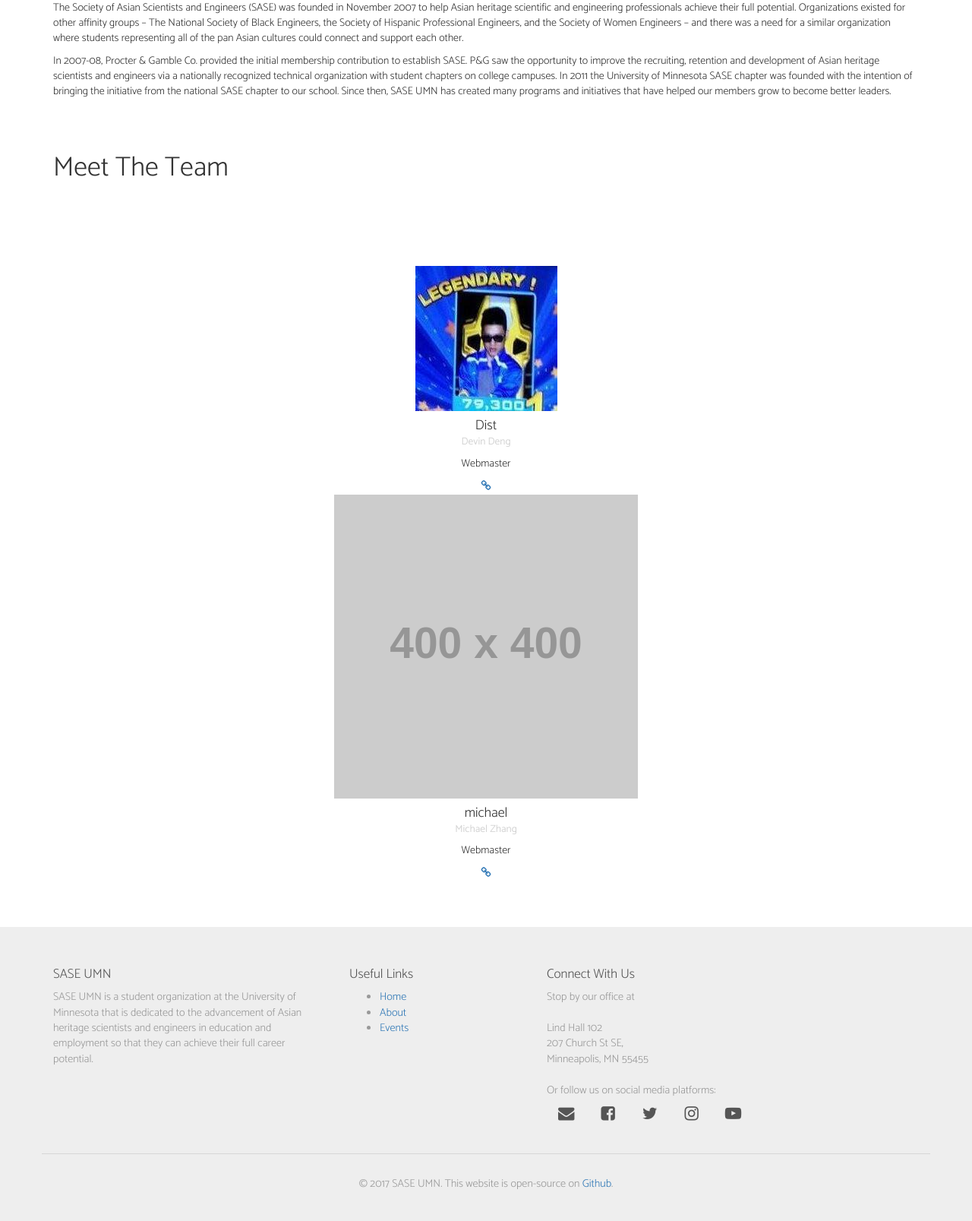
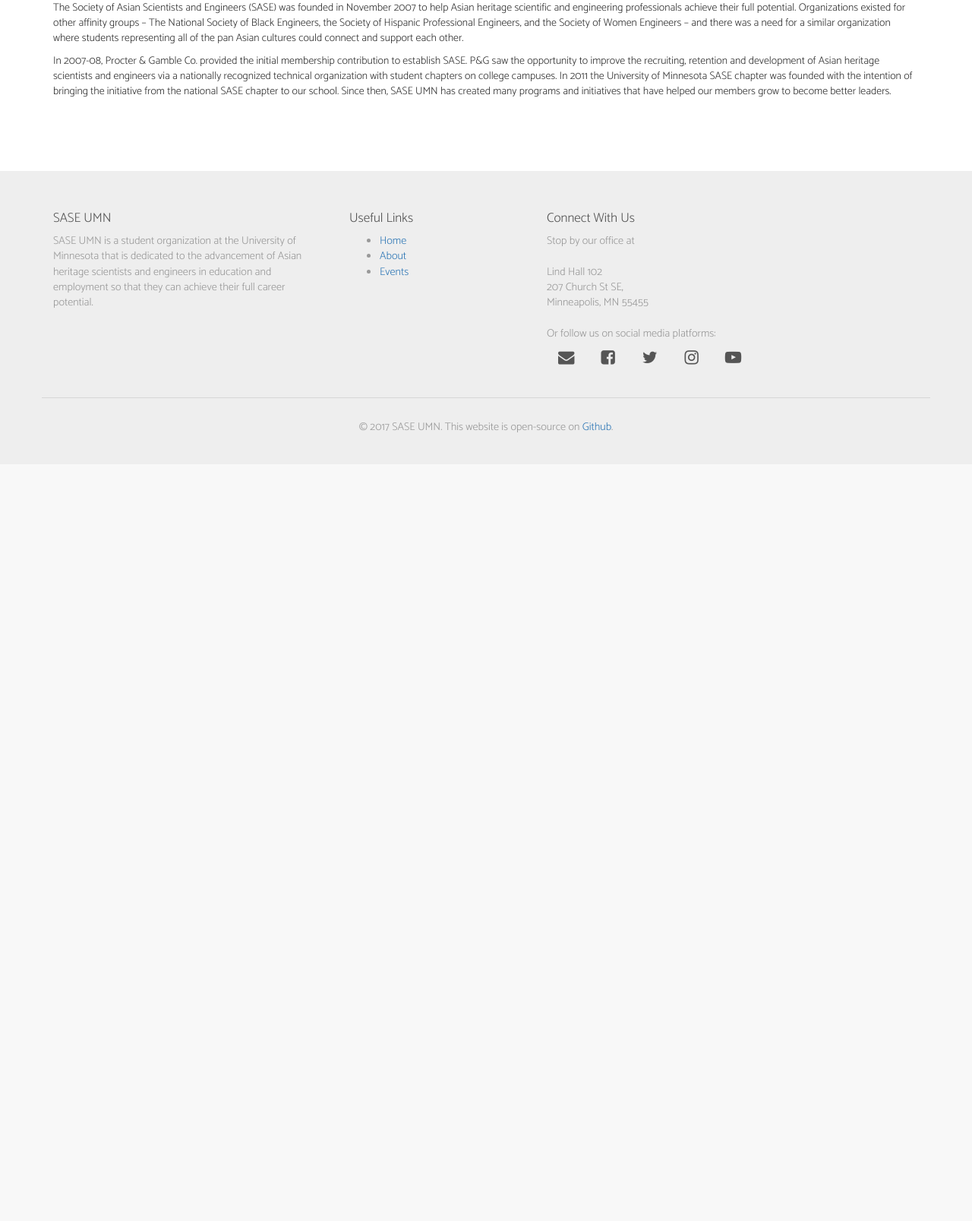
Before and after one commit to saseumn/website, a Flask app: page /about in a window 1280 px wide. Shown: the part 408-2015 px from the top of the page at 76% size. After the commit the page ends 978 px from the top, so only its background shows below. Run offline with Flask 2, Linux system fonts and the light colour scheme; grey boxes labelled with a size stand in for pictures from a placeholder-image service; some libraries are stand-ins or nearby versions.

Commit message:
removed team members from about page, to be updated later

```diff
--- a/saseumn/templates/base/about.html
+++ b/saseumn/templates/base/about.html
@@ -24,7 +24,7 @@
         <p>In 2007-08, Procter & Gamble Co. provided the initial membership contribution to establish SASE. P&G saw the opportunity to improve the recruiting, retention and development of Asian heritage scientists and engineers via a nationally recognized technical organization with student chapters on college campuses. In 2011 the University of Minnesota SASE chapter was founded with the intention of bringing the initiative from the national SASE chapter to our school. Since then, SASE UMN has created many programs and initiatives that have helped our members grow to become better leaders.</p>
     </div>
 
-    <div class="section gradient">
+    <!-- <div class="section gradient">
         <div class="container">
             <h1>Meet The Team</h1>
         </div>
@@ -55,5 +55,5 @@
                 </div>
             </div>
         </div>
-    </div>
+    </div> -->
 {% endblock %}
--- a/saseumn/views/base.py
+++ b/saseumn/views/base.py
@@ -16,22 +16,22 @@
 
 @blueprint.route("/about")
 def about():
-    team = [
-        {
-            'avatar': '/static/img/dev.jpg',
-            'username': 'Dist',
-            'name': 'Devin Deng',
-            'role': 'Webmaster',
-            'website': 'example'
-        },
-        {
-            'username': 'michael',
-            'name': 'Michael Zhang',
-            'role': 'Webmaster',
-            'website': 'example'
-        }
-    ]
-    return render_template("base/about.html", team=team)
+    # team = [
+    #     {
+    #         'avatar': '/static/img/dev.jpg',
+    #         'username': 'Dist',
+    #         'name': 'Devin Deng',
+    #         'role': 'Webmaster',
+    #         'website': 'example'
+    #     },
+    #     {
+    #         'username': 'michael',
+    #         'name': 'Michael Zhang',
+    #         'role': 'Webmaster',
+    #         'website': 'example'
+    #     }
+    # ]
+    return render_template("base/about.html")
 
 
 @blueprint.route("/events")
```
